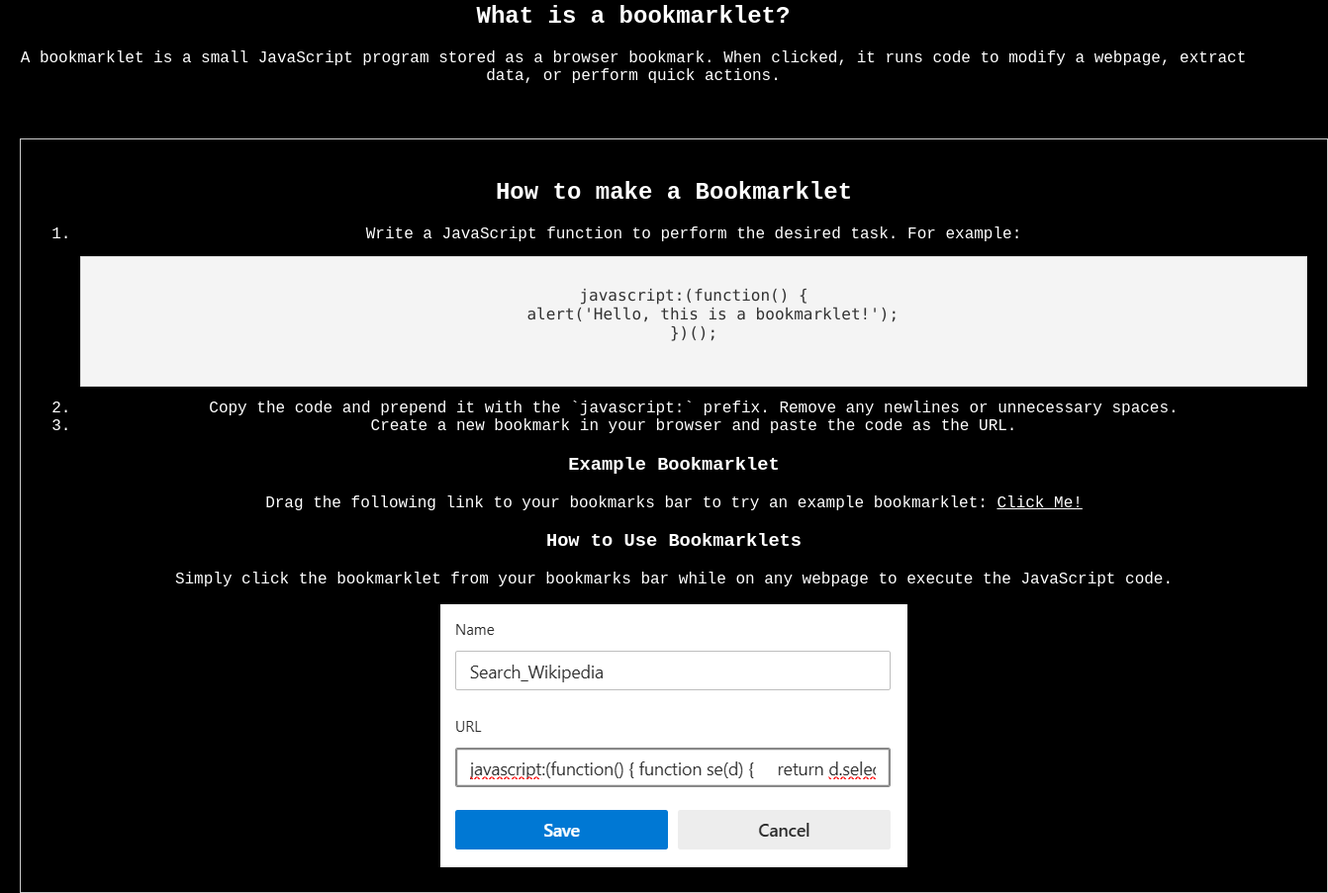
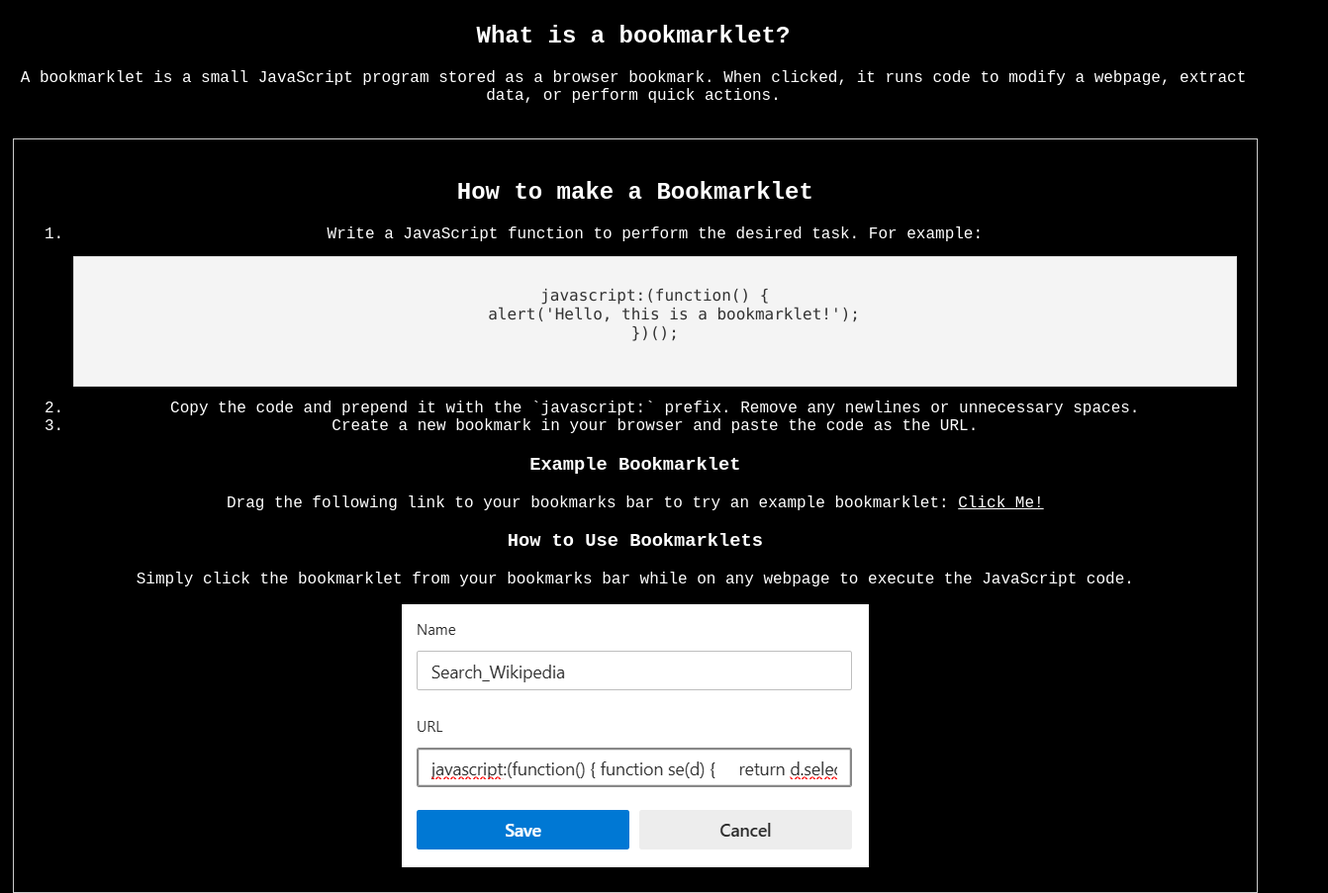
Before and after one commit to lucas11222/hacklet, a plain HTML site: page index.html in a window 1280 px wide. Shown: the part 336-1239 px from the top of the page at 99% size, 1342 px wide, since content can reach past the window. Drawn offline with Linux system fonts and the light colour scheme.

Commit message:
small bug fixes with css

```diff
--- a/index.html
+++ b/index.html
@@ -12,7 +12,7 @@
 
     <div class="github-mark">
         <a href="https://github.com/PianoMan0/hacklet" target="_blank">
-            <img src="/github-mark.svg" alt="GitHub Mark">
+            <img src="github-mark.svg" alt="GitHub Mark">
         </a>
     </div>
    <div class="glitch-container"><br><br><br><br><br><br><br><br><br><br><br><br><br><br><br><br><br><br><br><br><br><br><br><br><br><br><br><br><br><br><br>
@@ -26,7 +26,7 @@
    <h2>What is a bookmarklet?</h2>
    <p>A bookmarklet is a small JavaScript program stored as a browser bookmark. When clicked, it runs code to modify a webpage, extract data, or perform quick actions.</p>
    <br>
-   <section id="bookmarklet-tutorial" style="margin: 20px; padding: 20px; border: 1px solid #ccc;">
+   <section id="bookmarklet-tutorial" style="padding: 20px; border: 1px solid #ccc;">
             <h2>How to make a Bookmarklet</h2>
             <ol>
                 <li>
--- a/styles.css
+++ b/styles.css
@@ -8,8 +8,6 @@ body {
     background: #000;
     color: #fff;
     font-family: 'Courier New', Courier, monospace;
-    overflow-x: hidden;
-    overflow-y: auto;
 }
 
 a {
@@ -222,7 +220,8 @@ pre {
 #bookmarklet-tutorial {
     display: block;
     clear: both;
-    width: 100%;
+    width: 95%;
+    margin-left: 1%;
 }
 
 code {
```
